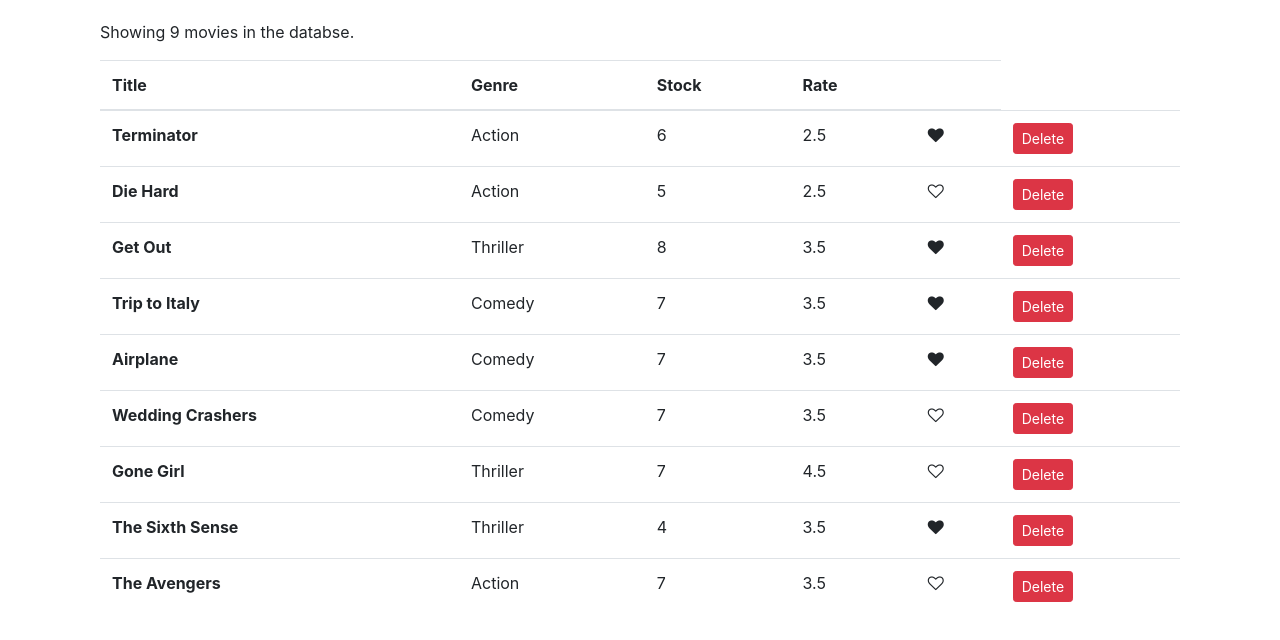
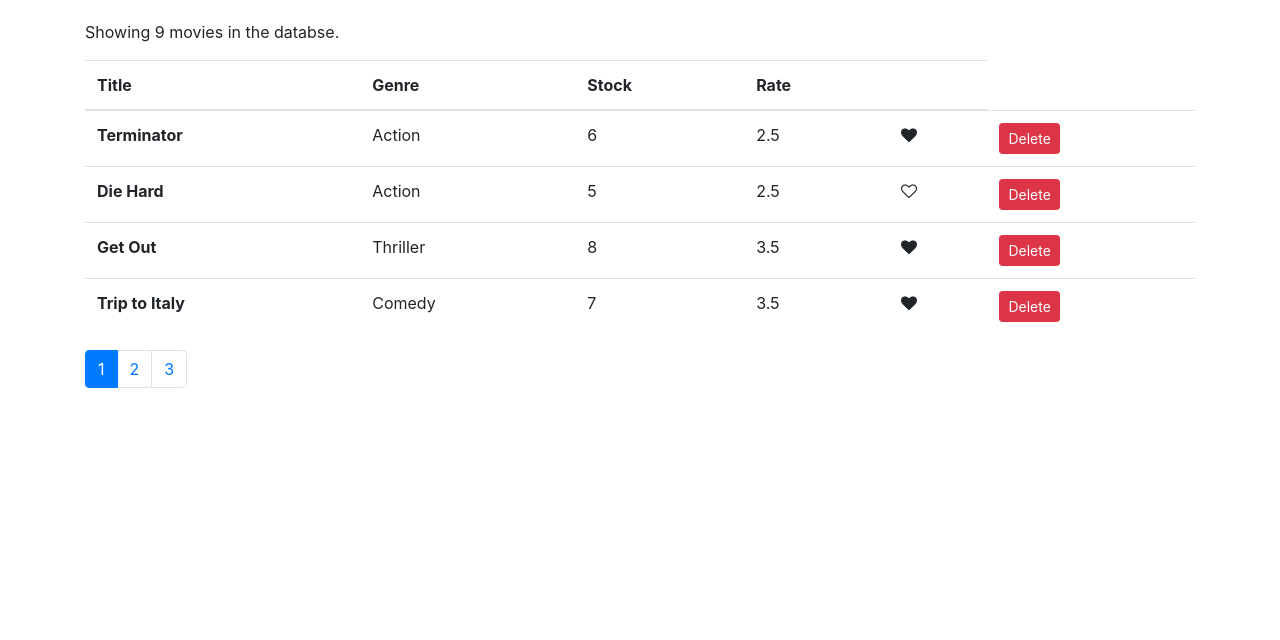
Before and after one commit to anders2410/learn_react, a React (Create React App) app: page / in a window 1280 px wide. Shown: the top 640 px of the page. Built offline with nearby package versions, Linux system fonts and the light colour scheme.

Commit message:
Pagination done!

```diff
--- a/package.json
+++ b/package.json
@@ -12,6 +12,7 @@
     "@types/react-dom": "^16.9.8",
     "bootstrap": "^4.5.2",
     "font-awesome": "^4.7.0",
+    "lodash": "^4.17.20",
     "prettier": "^2.1.2",
     "react": "^16.13.1",
     "react-dom": "^16.13.1",
--- a/src/components/likeButton.tsx
+++ b/src/components/common/likeButton.tsx
@@ -1,4 +1,4 @@
-import React, { Component } from "react";
+import React from "react";
 
 interface Props {
   liked: boolean;
--- /dev/null
+++ b/src/components/common/pagination.tsx
@@ -0,0 +1,33 @@
+import React from "react";
+// @ts-ignore
+import lodash from "lodash";
+
+interface Props {
+  itemsCount: number;
+  pageSize: number;
+  currentPage: number;
+  onPageChange: (page: any) => void;
+}
+
+const Pagination = (props: Props) => {
+  const { itemsCount, pageSize, currentPage, onPageChange } = props;
+  const pagesCount: number = Math.ceil(itemsCount / pageSize);
+  if (pagesCount === 1) return null;
+  const pages = lodash.range(1, pagesCount + 1);
+
+  return (
+    <nav>
+      <ul className="pagination">
+        {pages.map((page: number) => (
+          <li key={page} className={page === currentPage ? 'page-item active' : 'page-item'}>
+            <a className="page-link" onClick={() => onPageChange(page)}>
+              {page}
+            </a>
+          </li>
+        ))}
+      </ul>
+    </nav>
+  );
+};
+
+export default Pagination;
--- a/src/components/movies.tsx
+++ b/src/components/movies.tsx
@@ -1,10 +1,24 @@
 import React, { Component } from "react";
 import { getMovies } from "../services/fakeMovieService";
-import LikeButton from "./likeButton";
+import LikeButton from "./common/likeButton";
+import Pagination from "./common/pagination";
+import {paginate} from "../utils/paginate";
+
+interface Movie {
+  _id: string;
+  title: string;
+  genre: {_id: string, name: string};
+  numberInStock: number;
+  dailyRentalRate: number;
+  publishDate: string
+  liked: boolean;
+}
 
 export default class Movies extends Component {
   state = {
     movies: getMovies(),
+    currentPage: 1,
+    pageSize: 4,
   };
 
   handleDelete = (movie: any) => {
@@ -15,20 +29,29 @@
   handleLike = (movie: any) => {
     const movies = [...this.state.movies];
     const index = movies.indexOf(movie);
-    movies[index] = {...movies[index]};
+    movies[index] = { ...movies[index] };
     movies[index].liked = !movies[index].liked;
     this.setState({ movies });
   };
 
+  handlePageChange = (page: any) => {
+    this.setState({ currentPage: page})
+  };
+
   render() {
-    const { length: moviesCount } = this.state.movies;
+    const { pageSize, currentPage, movies: allMovies } = this.state;
+    const { length: moviesCount } = allMovies;
 
     if (moviesCount === 0) {
       return <p>There are no movies in the database</p>;
     }
 
+    const movies = paginate(allMovies, currentPage, pageSize);
+
+
+
     return (
-      <div className="container">
+      <React.Fragment>
         <p>Showing {moviesCount} movies in the databse.</p>
         <table className="table">
           <thead>
@@ -41,7 +64,7 @@
             </tr>
           </thead>
           <tbody>
-            {this.state.movies.map((movie) => (
+            {movies.map((movie: Movie) => (
               <tr key={movie._id}>
                 <th>{movie.title}</th>
                 <td>{movie.genre.name}</td>
@@ -65,7 +88,13 @@
             ))}
           </tbody>
         </table>
-      </div>
+        <Pagination
+          itemsCount={moviesCount}
+          pageSize={pageSize}
+          currentPage={currentPage}
+          onPageChange={this.handlePageChange}
+        />
+      </React.Fragment>
     );
   }
 }
--- /dev/null
+++ b/src/utils/paginate.tsx
@@ -0,0 +1,7 @@
+// @ts-ignore
+import _ from "lodash";
+
+export function paginate(items: any, pageNumber: number, pageSize: number) {
+  const startIndex = (pageNumber - 1) * pageSize;
+  return _(items).slice(startIndex).take(pageSize).value();
+}
```
Also changed, not shown: 1 other file (tests, documents, lock files or other folders).
